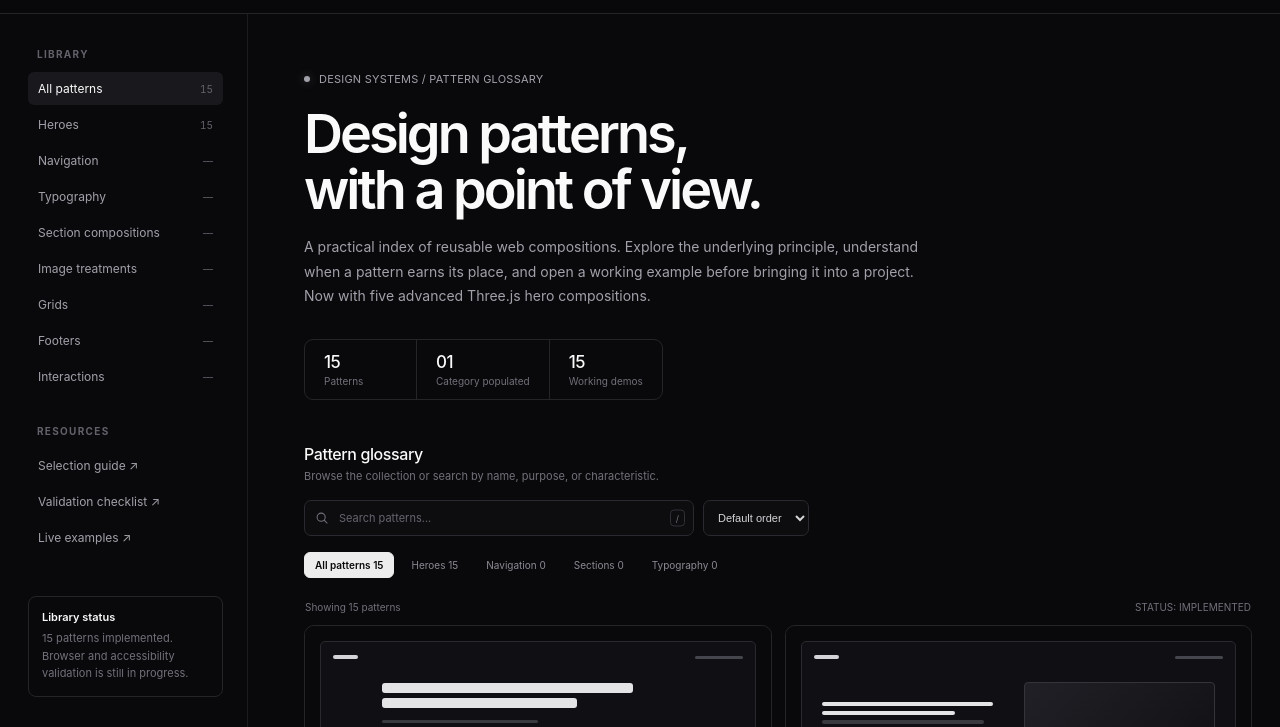
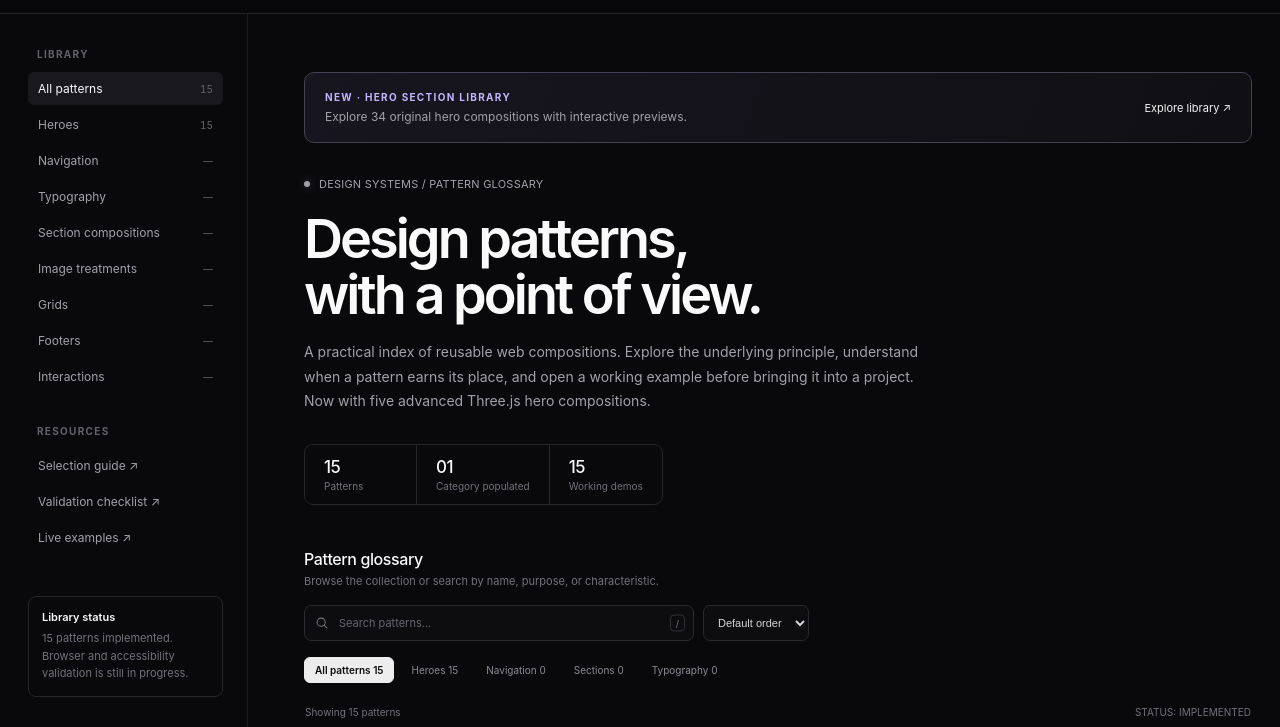
Before and after one commit to deputy-proxy/de9er, a plain HTML site: page index.html in a window 1280 px wide. Shown: the part 50-777 px from the top of the page. Drawn offline with Linux system fonts and the light colour scheme.

Commit message:
Feature hero section library prominently on homepage

```diff
--- a/index.html
+++ b/index.html
@@ -181,7 +181,15 @@
     @media (prefers-reduced-motion: reduce) {
       *, *::before, *::after { scroll-behavior:auto !important; transition:none !important; }
     }
-  </style>
+
+    .hero-library-callout{display:flex;align-items:center;justify-content:space-between;gap:20px;padding:18px 20px;margin:0 0 34px;border:1px solid #454052;border-radius:10px;background:linear-gradient(110deg,#17151f,#101014);transition:border-color .18s,transform .18s}
+    .hero-library-callout:hover{border-color:#9284c8;transform:translateY(-1px)}
+    .hero-library-callout strong,.hero-library-callout small{display:block}
+    .hero-library-callout strong{font-size:10px;letter-spacing:.13em;color:#c4b5fd}
+    .hero-library-callout small{font-size:12px;color:#a1a1aa;margin-top:6px}
+    .hero-library-arrow{font-size:11px;color:#f4f4f5;white-space:nowrap}
+    @media(max-width:600px){.hero-library-callout{align-items:flex-start;flex-direction:column;gap:12px}}
+</style>
 </head>
 <body>
   <div class="shell">
@@ -224,6 +232,10 @@
       </aside>
 
       <main>
+        <a class="hero-library-callout" href="design-intelligence/examples/hero-section-library/">
+          <span><strong>NEW · HERO SECTION LIBRARY</strong><small>Explore 34 original hero compositions with interactive previews.</small></span>
+          <span class="hero-library-arrow">Explore library ↗</span>
+        </a>
         <div class="eyebrow"><span class="eyebrow-dot"></span> DESIGN SYSTEMS / PATTERN GLOSSARY</div>
         <h1>Design patterns,<br>with a point of view.</h1>
         <p class="intro">A practical index of reusable web compositions. Explore the underlying principle, understand when a pattern earns its place, and open a working example before bringing it into a project. Now with five advanced Three.js hero compositions.</p>
```
